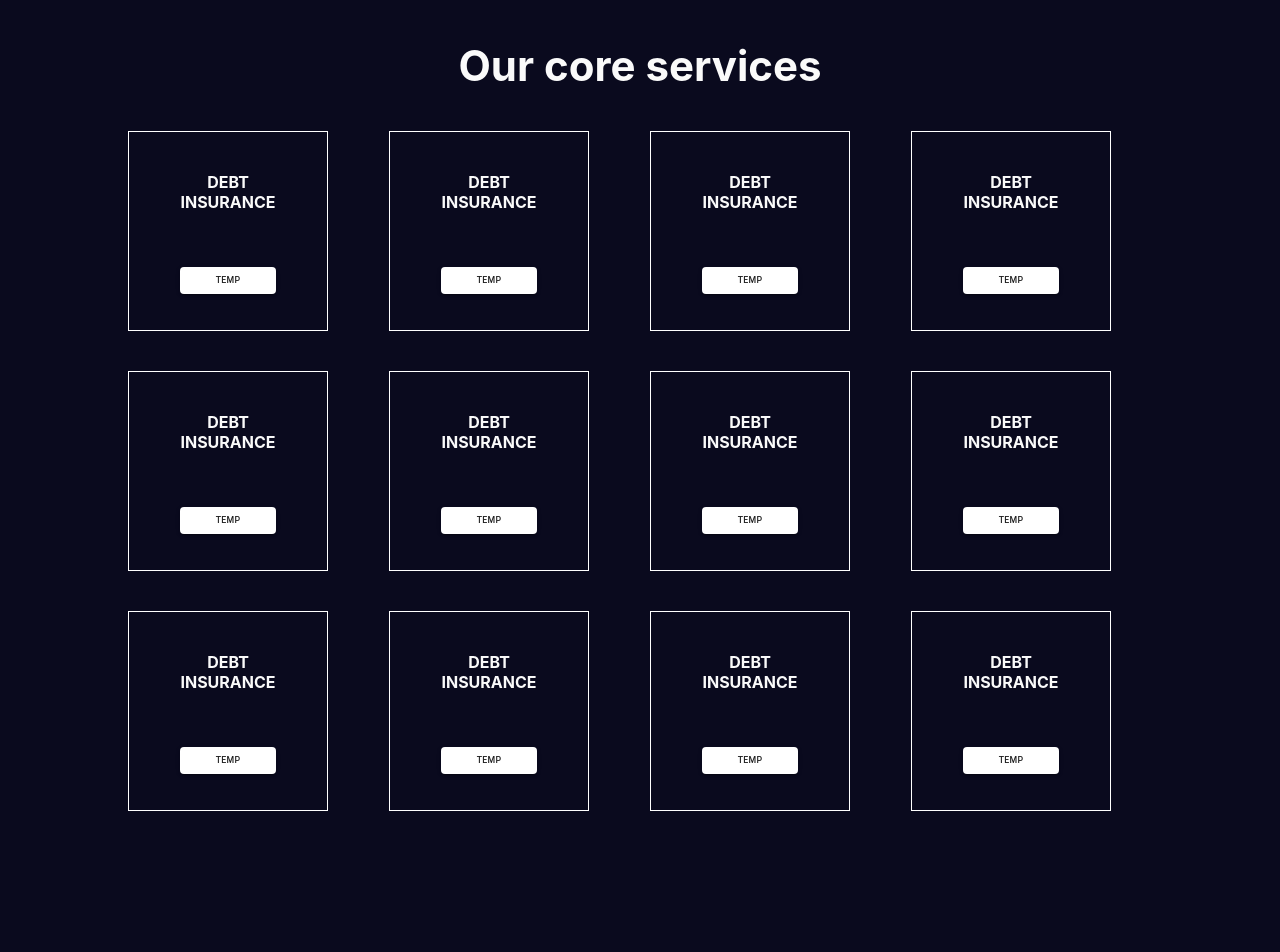
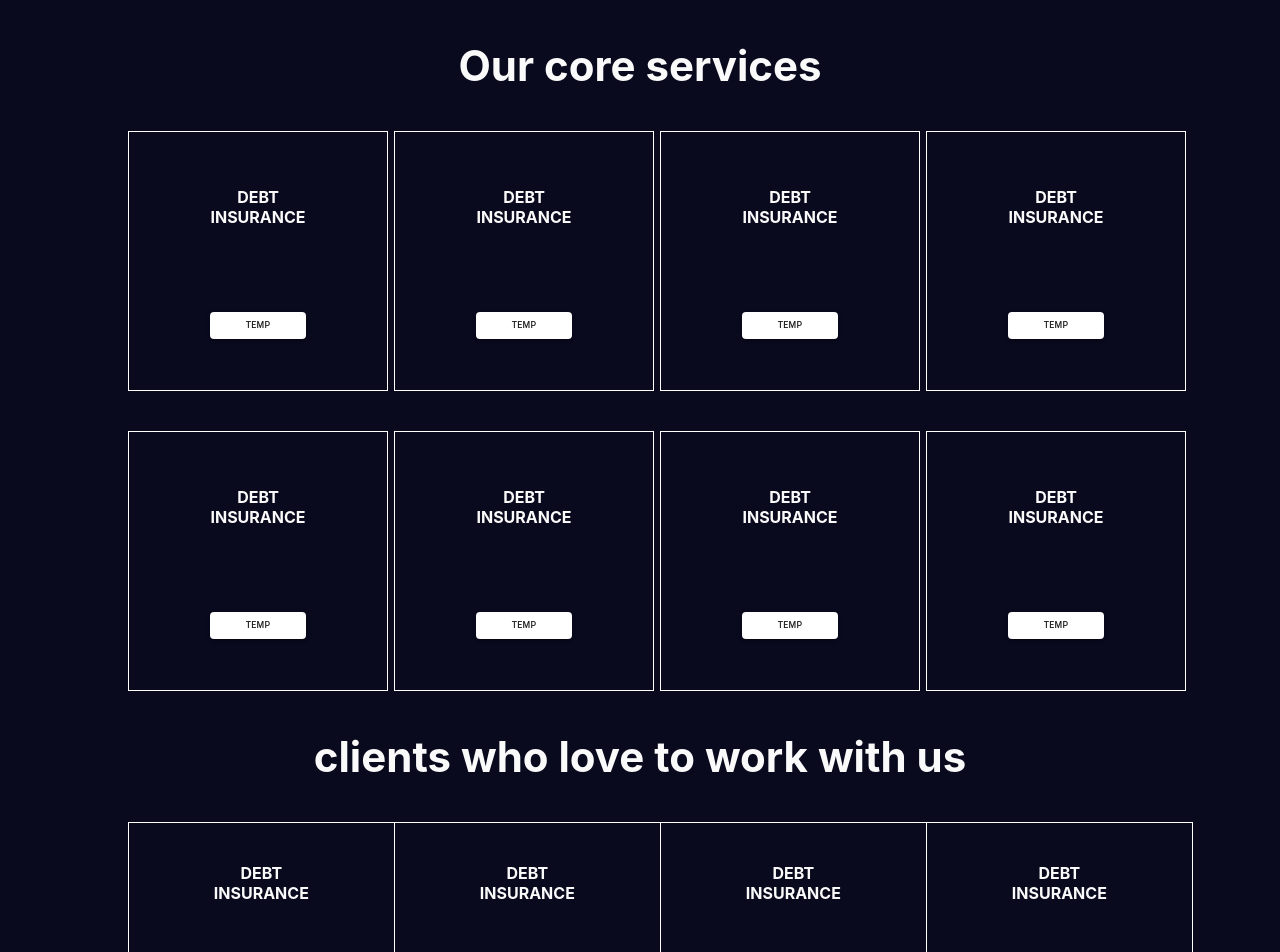
Before and after one commit to mritunjaysaha/project-1, a Next.js app: page / in a window 1280 px wide. Shown: the top 952 px of the page. Before the commit the page ends 811 px from the top, so only its background shows below. Built offline with nearby package versions, Linux system fonts and the light colour scheme.

Commit message:
added clientele cards

```diff
--- a/src/body.jsx
+++ b/src/body.jsx
@@ -46,29 +46,34 @@ export function Body() {
                 </div>
             </section> */}
             {/* Offerings */}
-            <section className={styles.offeringSection}>
+            <section className={styles.cardsSection}>
                 <h3>Our core services</h3>
                 <ul>
                     <Cards className="offeringCards" />
-                    <Cards />
-                    <Cards />
-                    <Cards />
-                    <Cards />
-                    <Cards />
-                    <Cards />
-                    <Cards />
-                    <Cards />
-                    <Cards />
-                    <Cards />
-                    <Cards />
+                    <Cards className="offeringCards" />
+                    <Cards className="offeringCards" />
+                    <Cards className="offeringCards" />
+                    <Cards className="offeringCards" />
+                    <Cards className="offeringCards" />
+                    <Cards className="offeringCards" />
+                    <Cards className="offeringCards" />
                 </ul>
             </section>
 
-            {/* Clientele
-            {/* <section>
+            {/* Clientele */}
+            <section className={styles.cardsSection}>
                 <h3>clients who love to work with us</h3>
-                <ul></ul>
-            </section> */}
+                <ul>
+                    <Cards className="clienteleCards" />
+                    <Cards className="clienteleCards" />
+                    <Cards className="clienteleCards" />
+                    <Cards className="clienteleCards" />
+                    <Cards className="clienteleCards" />
+                    <Cards className="clienteleCards" />
+                    <Cards className="clienteleCards" />
+                    <Cards className="clienteleCards" />
+                </ul>
+            </section>
             {/* <section className={styles.section3}>
                 <h3>Get in touch with us</h3>
                 <div className={styles.btnContainer}>
--- a/src/cards.jsx
+++ b/src/cards.jsx
@@ -4,7 +4,15 @@ import { MUIButton } from "./atoms/button";
 export function Cards({ text, className }) {
     console.log({ className });
     return (
-        <li className={`${styles.offeringCards} ${styles.cardOuter}`}>
+        <li
+            className={`${
+                className.toLowerCase() === "offeringcards"
+                    ? styles.offeringCards
+                    : className.toLowerCase() === "clientelecards"
+                    ? styles.clienteleCards
+                    : ""
+            } ${styles.cardOuter}`}
+        >
             <div className={styles.pGroup}>
                 <p>debt</p>
                 <p>insurance</p>
--- a/styles/body.module.scss
+++ b/styles/body.module.scss
@@ -83,9 +83,9 @@
     width: 100%;
 }
 
-.offeringSection {
+.cardsSection {
     text-align: center;
-    margin: 0 auto;
+    margin: 4rem auto;
     width: 90%;
     h3 {
         font-size: $fs-large;
@@ -94,14 +94,13 @@
 
     ul {
         display: grid;
-        grid-template-columns: repeat(auto-fill, minmax(16rem, 1fr));
+        grid-template-columns: repeat(auto-fit, minmax(16rem, 1fr));
         grid-column-gap: 1rem;
         grid-row-gap: 4rem;
     }
 
     @media only screen and (min-width: 996px) {
         display: block;
-
         width: 80%;
 
         h3 {
@@ -112,8 +111,7 @@
         ul {
             display: grid;
             grid-template-columns: repeat(auto-fill, minmax(22rem, 1fr));
-            grid-column-gap: 2rem;
-            grid-row-gap: 4rem;
+            gap: 4rem;
             align-items: center;
         }
     }
--- a/styles/cards.module.scss
+++ b/styles/cards.module.scss
@@ -5,13 +5,13 @@
     aspect-ratio: 1/1;
 
     @media only screen and (min-width: 996px) {
-        height: 20rem;
+        height: 26rem;
     }
 }
 
 .clienteleCards {
     height: 16rem;
-    aspect-ratio: 1/1;
+    aspect-ratio: 4/3;
 
     @media only screen and (min-width: 996px) {
         height: 20rem;
```
